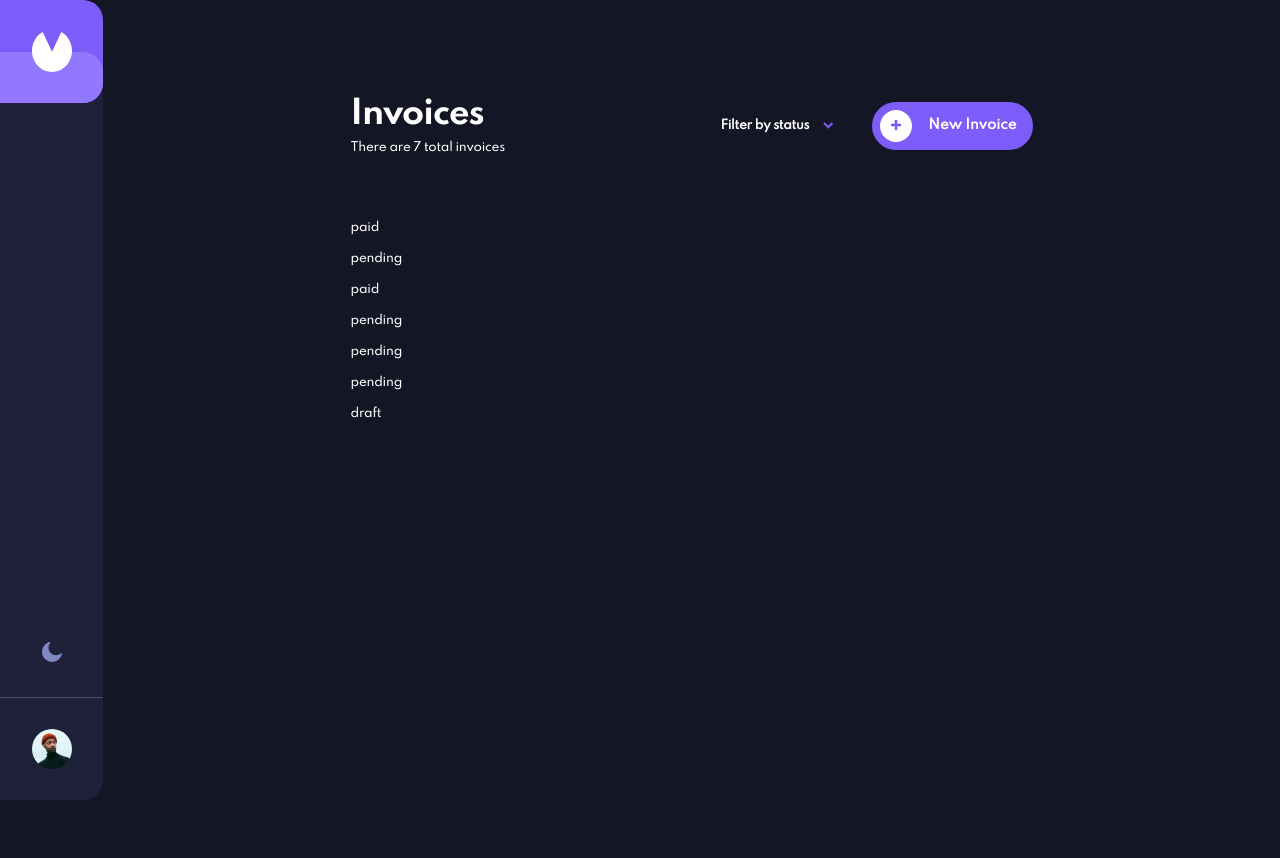
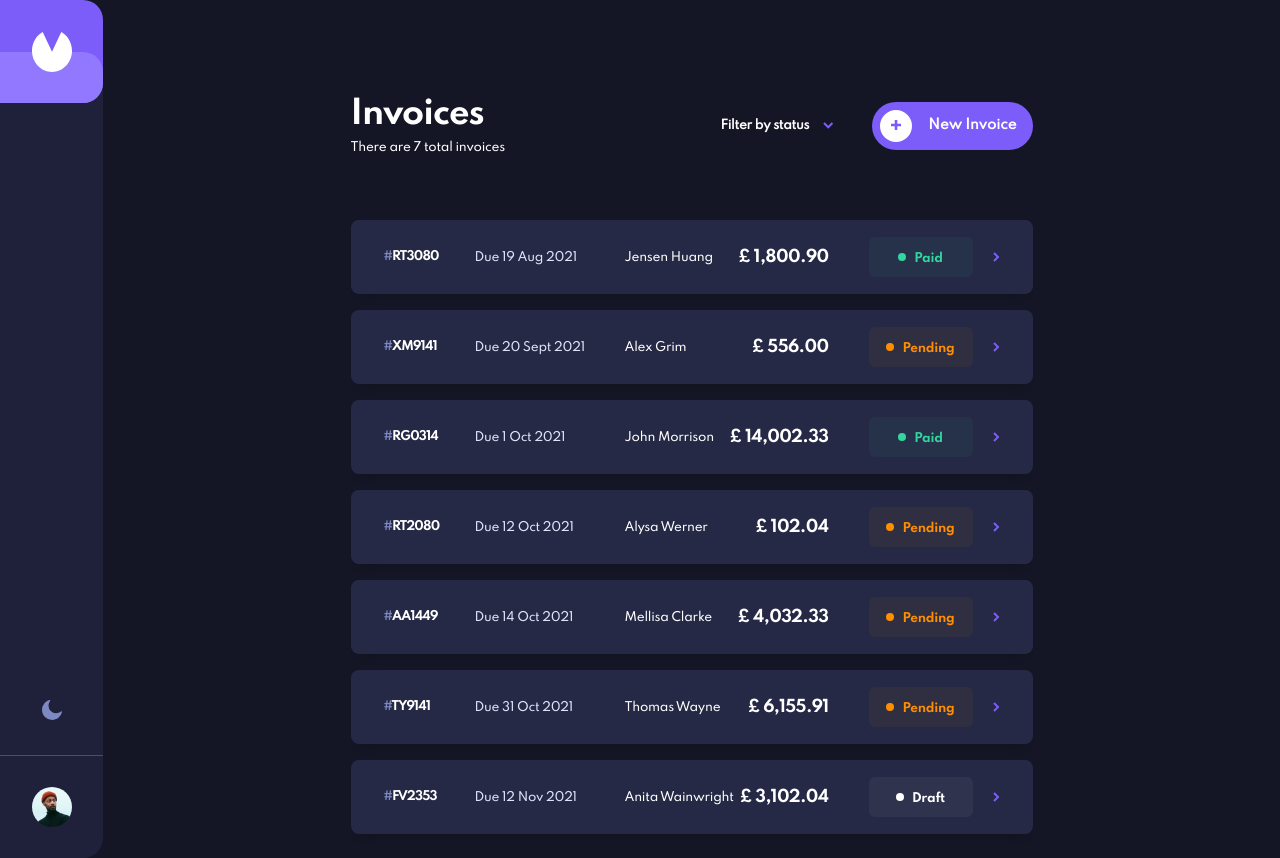
Before and after one commit to aleksFedotov/invocie-app, a Next.js app: page / in a window 1280 px wide. Before the commit the page ends 800 px from the top, so only its background shows below. Built offline with nearby package versions, Linux system fonts and the light colour scheme.

Commit message:
invoices list, invoices list item, status

```diff
--- /dev/null
+++ b/components/UI/status/Status.tsx
@@ -0,0 +1,14 @@
+import React from 'react';
+
+import { StatusWrapper } from './StatusStyles';
+
+const Status: React.FC<{ status: string }> = ({ status }) => {
+  return (
+    <StatusWrapper status={status}>
+      <span></span>
+      <p>{status}</p>
+    </StatusWrapper>
+  );
+};
+
+export default Status;
--- /dev/null
+++ b/components/UI/status/StatusStyles.ts
@@ -0,0 +1,67 @@
+import styled, { css } from 'styled-components';
+
+import { media } from '../../../styles/GlobalStyles';
+
+interface IStatus {
+  status: string;
+}
+
+export const StatusWrapper = styled.div<IStatus>`
+  width: 10.4rem;
+  height: 4rem;
+  border-radius: 0.6rem;
+  display: flex;
+  align-items: center;
+  justify-content: center;
+  gap: 0.8rem;
+  font-family: 'Spartan-Bold';
+  text-transform: capitalize;
+  margin-left: 4rem;
+  margin-right: 2rem;
+
+  ${media.phone} {
+    margin-left: 0;
+    margin-right: 0;
+  }
+
+  p {
+    margin-top: 0.2rem;
+  }
+
+  span {
+    width: 0.8rem;
+    height: 0.8rem;
+    border-radius: 50%;
+  }
+
+  ${({ status }) =>
+    status === 'paid' &&
+    css`
+      background-color: var(--color-status-paid-bg);
+      color: var(--color-status-paid-text);
+
+      span {
+        background-color: var(--color-status-paid-text);
+      }
+    `}
+  ${({ status }) =>
+    status === 'pending' &&
+    css`
+      background-color: var(--color-status-pending-bg);
+      color: var(--color-status-pending-text);
+
+      span {
+        background-color: var(--color-status-pending-text);
+      }
+    `}
+  ${({ status }) =>
+    status === 'draft' &&
+    css`
+      background-color: ${({ theme }) => theme.statusDraft};
+      color: ${({ theme }) => theme.statusDraftText};
+
+      span {
+        background-color: ${({ theme }) => theme.statusDraftText};
+      }
+    `}
+`;
--- a/components/invoices-header/InvoicesHeader.tsx
+++ b/components/invoices-header/InvoicesHeader.tsx
@@ -21,15 +21,24 @@ const InvoicesHeader: React.FC<{ total: number }> = ({ total }) => {
   const windowWidth = useWindowWidth();
 
   const filterClickHandler = () => {
-    console.log('1');
     setMenuIsOpened((prevState) => !prevState);
   };
+
+  let totalContent = <p>There are {total} total invoices</p>;
+
+  if (total && windowWidth && windowWidth < 650) {
+    totalContent = <p>{total} invoices</p>;
+  } else if (total && windowWidth && windowWidth > 650) {
+    totalContent = <p>There are {total} total invoices</p>;
+  } else if (!total) {
+    totalContent = <p>No invoices</p>;
+  }
 
   return (
     <InvoicesHeaderWrapper>
       <HeaderTextContent>
         <h1>Invoices</h1>
-        {total ? <p>There are {total} total invoices</p> : <p>No invoices</p>}
+        {totalContent}
       </HeaderTextContent>
       <HeaderCtx>
         <InvoiceFitler onClick={filterClickHandler} isOpened={menuIsOpened}>
--- a/components/invoices-list/InvoicesListStyles.ts
+++ b/components/invoices-list/InvoicesListStyles.ts
@@ -1,4 +1,6 @@
 import styled from 'styled-components';
+
+import { media } from '../../styles/GlobalStyles';
 
 export const List = styled.ol`
   list-style: none;
@@ -7,4 +9,12 @@ export const List = styled.ol`
   width: 100%;
   gap: 1.6rem;
   margin-top: 6.5rem;
+
+  ${media.tablet} {
+    margin-top: 5.6rem;
+  }
+
+  ${media.phone} {
+    margin-top: 3.2rem;
+  }
 `;
--- a/components/invoices-list/invoice-list-item/InvoicesListItem.tsx
+++ b/components/invoices-list/invoice-list-item/InvoicesListItem.tsx
@@ -1,8 +1,61 @@
 import React from 'react';
 import { IInvoice } from '../../../@types/types';
+import {
+  ListItem,
+  ListItemLeft,
+  ListItemRight,
+  InvoiceId,
+  DueDate,
+  ClientName,
+  Total,
+} from './InvoicesListItemStyles';
+import Status from '../../UI/status/Status';
+import formatDate from '../../../helpers/dateFormat';
+import moneyFormat from '../../../helpers/moneyFormat';
+import Link from 'next/link';
+import ArrowRightIcon from '../../../public/assets/icon-arrow-right.svg';
+import useWindowWidth from '../../../hooks/useWindowWidth';
+import { useRouter } from 'next/router';
 
 const InvoicesListItem: React.FC<{ data: IInvoice }> = ({ data }) => {
-  return <div data-testid="invoice">{data.status}</div>;
+  const windowWidth = useWindowWidth();
+  const router = useRouter();
+
+  const listItemHandler = () => {
+    if (windowWidth && windowWidth > 650) return;
+    router.push(`/invoices/${data.id}`);
+  };
+  return (
+    <ListItem data-testid="invoice" onClick={listItemHandler}>
+      <ListItemLeft>
+        <InvoiceId>
+          <span>#</span>
+          {data.id}
+        </InvoiceId>
+        <DueDate className="due">Due {formatDate(data.paymentDue)}</DueDate>
+        {windowWidth && windowWidth > 700 ? (
+          <ClientName className="name">{data.clientName}</ClientName>
+        ) : (
+          <Total>&#163; {moneyFormat(data.total)}</Total>
+        )}
+      </ListItemLeft>
+      <ListItemRight>
+        {windowWidth && windowWidth > 700 ? (
+          <Total>&#163; {moneyFormat(data.total)}</Total>
+        ) : (
+          <ClientName className="name">{data.clientName}</ClientName>
+        )}
+
+        <Status status={data.status} />
+
+        {windowWidth && windowWidth > 700 && (
+          <Link href={`/invoices/${data.id}`}>
+            <ArrowRightIcon />
+          </Link>
+        )}
+      </ListItemRight>
+    </ListItem>
+  );
 };
 
 export default InvoicesListItem;
--- a/components/invoices-list/invoice-list-item/InvoicesListItemStyles.ts
+++ b/components/invoices-list/invoice-list-item/InvoicesListItemStyles.ts
@@ -1 +1,88 @@
 import styled from 'styled-components';
+
+import { media } from '../../../styles/GlobalStyles';
+
+export const ListItem = styled.li`
+  background-color: ${({ theme }) => theme.secondbg};
+  padding: 1.6rem 3.2rem;
+  border: 1px solid transparent;
+  border-radius: 0.8rem;
+  box-shadow: 0 1rem 1rem -1rem ${({ theme }) => theme.boxShadow};
+  display: flex;
+  align-items: center;
+  justify-content: space-between;
+  cursor: pointer;
+  transition: border 0.5s ease;
+
+  ${media.tablet_s} {
+    padding: 2.4rem;
+  }
+
+  ${media.phone} {
+    margin: 0 auto;
+    align-items: initial;
+    max-width: 45rem;
+    width: 100%;
+  }
+
+  &:hover {
+    border: 1px solid var(--color-purple);
+  }
+`;
+
+export const ListItemLeft = styled.div`
+  display: flex;
+  gap: 3.5rem;
+  align-items: center;
+
+  ${media.tablet_s} {
+    gap: 2rem;
+  }
+
+  ${media.phone} {
+    flex-direction: column;
+    align-items: flex-start;
+    gap: 0;
+  }
+`;
+
+export const ListItemRight = styled.div`
+  display: flex;
+  align-items: center;
+
+  ${media.phone} {
+    flex-direction: column;
+    justify-content: space-between;
+    align-items: flex-end;
+  }
+`;
+
+export const InvoiceId = styled.h3`
+  font-size: var(--font-size-body-m);
+  width: 5.6rem;
+
+  span {
+    color: var(--color-ship-cove);
+  }
+
+  ${media.phone} {
+    margin-bottom: 2.4rem;
+  }
+`;
+
+export const DueDate = styled.p`
+  color: ${({ theme }) => theme.tertiaryText};
+  width: 11.5rem;
+
+  ${media.phone} {
+    margin-bottom: 0.8rem;
+  }
+`;
+
+export const ClientName = styled.p`
+  color: ${({ theme }) => theme.secondTExt};
+`;
+
+export const Total = styled.h2`
+  font-size: var(--font-size-heading-s);
+`;
--- /dev/null
+++ b/helpers/dateFormat.ts
@@ -0,0 +1,10 @@
+const dateFormat = (date: string) => {
+  const newDate = new Date(date);
+  return newDate.toLocaleDateString('en-GB', {
+    year: 'numeric',
+    month: 'short',
+    day: 'numeric',
+  });
+};
+
+export default dateFormat;
--- /dev/null
+++ b/helpers/moneyFormat.ts
@@ -0,0 +1,5 @@
+const moneyFormat = (amount: number) => {
+  return amount.toLocaleString('en-US', { minimumFractionDigits: 2 });
+};
+
+export default moneyFormat;
--- a/styles/GlobalStyles.ts
+++ b/styles/GlobalStyles.ts
@@ -5,8 +5,9 @@ const customMediaQuery = (maxWidth: number) =>
 
 export const media = {
   desktop_m: customMediaQuery(1200),
-  tablet: customMediaQuery(800),
-  phone: customMediaQuery(650),
+  tablet: customMediaQuery(850),
+  tablet_s: customMediaQuery(750),
+  phone: customMediaQuery(700),
 };
 
 export const GlobalStyles = createGlobalStyle`
@@ -88,6 +89,8 @@ export const GlobalStyles = createGlobalStyle`
 
   --color-checkbox-bg-light: #DFE3FA;
   --color-checkbox-bg-dark: #1E2139;
+
+
 
 
   --colot-discard-btn:#F9FAFE;
```
Also changed, not shown: components/UI/status/__test__/Status.text.tsx (added, +11 -0 lines), 2 other files (tests, documents, lock files or other folders).
